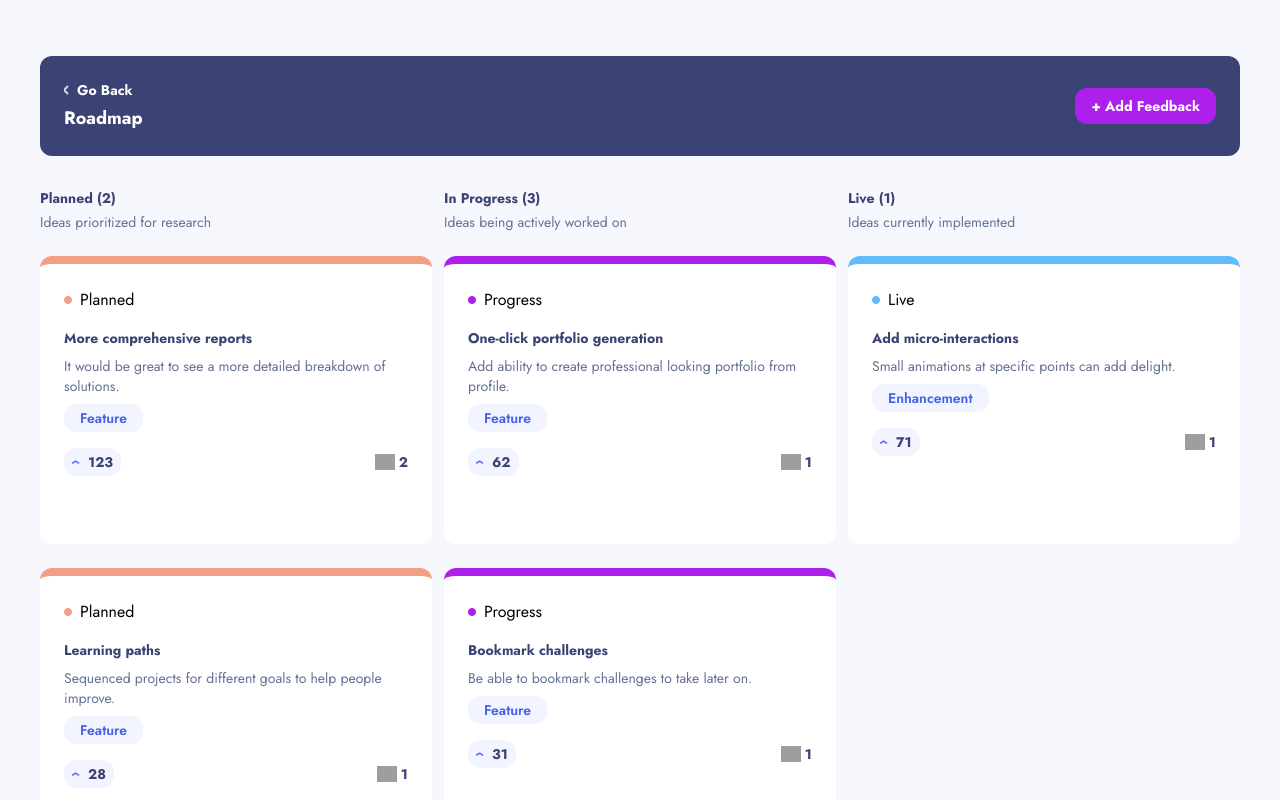
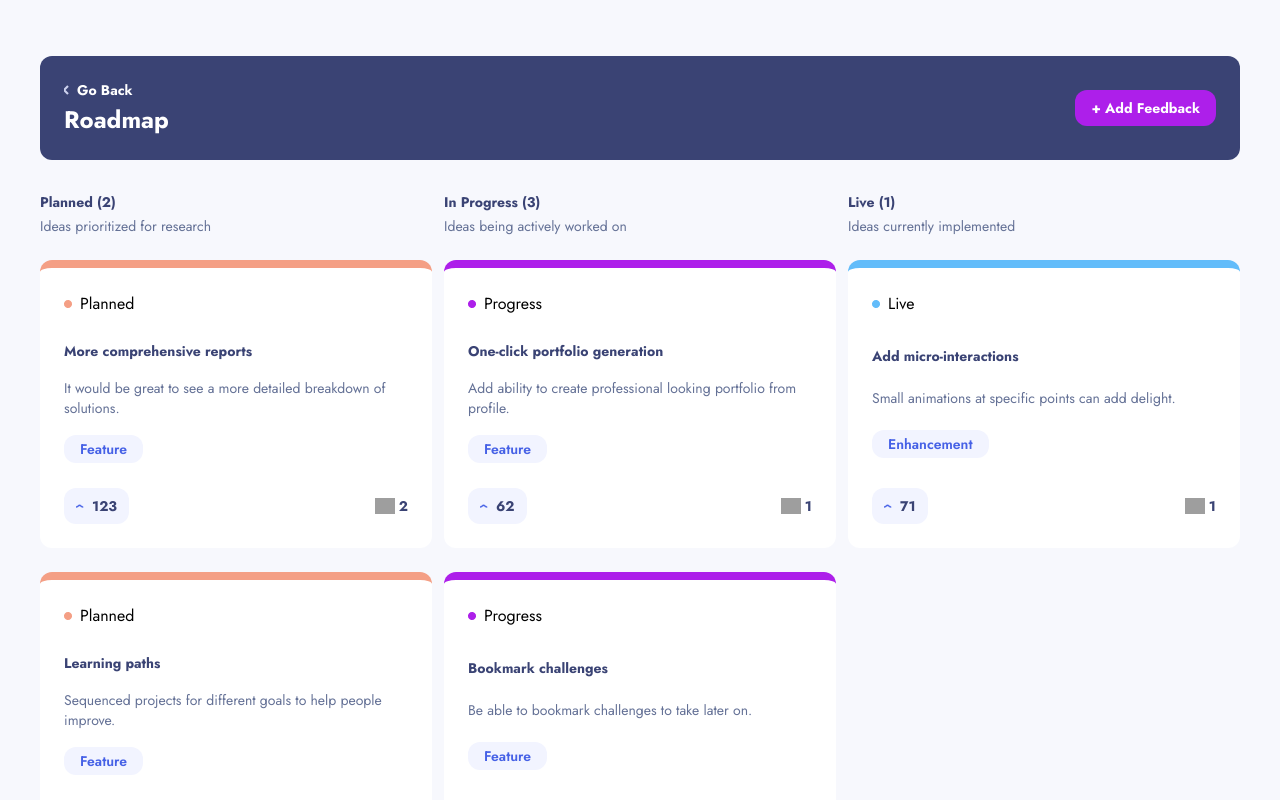
Before and after one commit to TedJenkler/feedback-app-MERN-tailwind, a React (Vite) app: page /roadmap in a window 1280 px wide. Shown: the top 800 px of the page. Built offline with nearby package versions, Linux system fonts and the light colour scheme; grey boxes are pictures that could not be loaded.

Commit message:
tablet done - new comment and feedback bug still remaining

```diff
--- a/src/components/AddNewFeedback.jsx
+++ b/src/components/AddNewFeedback.jsx
@@ -24,7 +24,7 @@ function AddNewFeedback() {
         <p className='text-grey text-sm font-bold'>Go Back</p>
     </Link>
     <div className='flex flex-col text-black mt-5 py-11 px-6 bg-white rounded-xl md:py-14 md:px-12'>
-        <h1 className='text-lg text-blue font-bold mb-6'>Create New Feedback</h1>
+        <h1 className='text-lg text-blue font-bold mb-6 md:text-2xl'>Create New Feedback</h1>
         <h2 className='text-sm text-blue font-bold mb-1'>Feedback Title</h2>
         <p className='text-sm text-grey font-normal mb-4'>Add a short, descriptive headline</p>
         <input onChange={(e) => setTitle(e.target.value)} value={title} className='bg-grey-white2 h-12 mb-6 p-4'></input>
--- a/src/components/DesktopRoadmap.jsx
+++ b/src/components/DesktopRoadmap.jsx
@@ -23,7 +23,7 @@ function DesktopRoadmap() {
             <img src={whiteArrow} alt='back btn' />
             <p className='text-sm font-bold'>Go Back</p>
           </Link>
-          <h1 className='text-lg font-bold'>Roadmap</h1>
+          <h1 className='text-lg font-bold md:text-2xl'>Roadmap</h1>
         </div>
         <Link to="/addfeedback" className='bg-purple text-sm font-bold text-white rounded-xl py-2 px-4'>+ Add Feedback</Link>
       </nav>
@@ -33,15 +33,15 @@ function DesktopRoadmap() {
           <h2 className='text-blue text-sm font-bold mb-1'>Planned ({plannedRequests.length})</h2>
           <p className='text-sm text-grey font-normal mb-6'>Ideas prioritized for research</p>
           {plannedRequests.map((feedback) => (
-            <div key={uuidv4()} className='bg-white mb-6 p-6 rounded-xl border-t-8 border-orange h-72'>
+            <div key={uuidv4()} className='flex flex-col bg-white mb-6 p-6 rounded-xl border-t-8 border-orange h-72 justify-between items-start'>
                 <div className='flex items-center gap-2 mb-4'><img className='h-2 w-2' src={orange} alt="orange oval" /><p>Planned</p></div>
               <h2 className='text-sm font-bold text-blue mb-2'>{feedback.title}</h2>
               <p className='text-grey text-sm font-normal mb-2'>{feedback.description}</p>
               <div className='items-center justify-center bg-grey-white py-1 px-4 rounded-xl text-sm inline-block mb-4'>
                 <p className='text-strong-blue font-semibold'>{feedback.category[0].toLocaleUpperCase() + feedback.category.substr(1)}</p>
               </div>
-              <div className='flex justify-between'>
-                <button className='flex bg-grey-white items-center gap-2 py-1 px-2 rounded-xl'>
+              <div className='flex justify-between w-full'>
+                <button className='flex bg-grey-white items-center gap-2 py-2 px-3 rounded-xl'>
                   <img className='w-2 h-1' src={arrowUp} alt='arrowup' />
                   <p className='text-sm text-blue font-bold'>{feedback.upvotes}</p>
                 </button>
@@ -58,15 +58,15 @@ function DesktopRoadmap() {
           <h2 className='text-blue text-sm font-bold mb-1'>In Progress ({inProgressRequests.length})</h2>
           <p className='text-sm text-grey font-normal mb-6'>Ideas being actively worked on</p>
           {inProgressRequests.map((feedback) => (
-            <div key={uuidv4()} className='bg-white mb-6 p-6 rounded-xl border-t-8 border-purple h-72'>
+            <div key={uuidv4()} className='flex flex-col bg-white mb-6 p-6 rounded-xl border-t-8 border-purple h-72 justify-between items-start'>
                 <div className='flex items-center gap-2 mb-4'><img className='h-2 w-2' src={purple} alt="purple oval" /><p>Progress</p></div>
               <h2 className='text-sm font-bold text-blue mb-2'>{feedback.title}</h2>
               <p className='text-grey text-sm font-normal mb-2'>{feedback.description}</p>
               <div className='items-center justify-center bg-grey-white py-1 px-4 rounded-xl text-sm inline-block mb-4'>
                 <p className='text-strong-blue font-semibold'>{feedback.category[0].toLocaleUpperCase() + feedback.category.substr(1)}</p>
               </div>
-              <div className='flex justify-between'>
-                <button className='flex bg-grey-white items-center gap-2 py-1 px-2 rounded-xl'>
+              <div className='flex justify-between w-full'>
+                <button className='flex bg-grey-white items-center gap-2 py-2 px-3 rounded-xl'>
                   <img className='w-2 h-1' src={arrowUp} alt='arrowup' />
                   <p className='text-sm text-blue font-bold'>{feedback.upvotes}</p>
                 </button>
@@ -83,15 +83,15 @@ function DesktopRoadmap() {
           <h2 className='text-blue text-sm font-bold mb-1'>Live ({liveRequests.length})</h2>
           <p className='text-sm text-grey font-normal mb-6'>Ideas currently implemented</p>
           {liveRequests.map((feedback) => (
-            <div key={uuidv4()} className='bg-white mb-6 p-6 rounded-xl border-t-8 border-light-blue h-72'>
+            <div key={uuidv4()} className='flex flex-col  items-start bg-white mb-6 p-6 rounded-xl border-t-8 border-light-blue h-72 justify-between'>
                 <div className='flex items-center gap-2 mb-4'><img className='h-2 w-2' src={blue} alt="blue oval" /><p>Live</p></div>
               <h2 className='text-sm font-bold text-blue mb-2'>{feedback.title}</h2>
               <p className='text-grey text-sm font-normal mb-2'>{feedback.description}</p>
               <div className='items-center justify-center bg-grey-white py-1 px-4 rounded-xl text-sm inline-block mb-4'>
                 <p className='text-strong-blue font-semibold'>{feedback.category[0].toLocaleUpperCase() + feedback.category.substr(1)}</p>
               </div>
-              <div className='flex justify-between'>
-                <button className='flex bg-grey-white items-center gap-2 py-1 px-2 rounded-xl'>
+              <div className='flex justify-between w-full'>
+                <button className='flex bg-grey-white items-center gap-2 py-2 px-3 rounded-xl'>
                   <img className='w-2 h-1' src={arrowUp} alt='arrowup' />
                   <p className='text-sm text-blue font-bold'>{feedback.upvotes}</p>
                 </button>
--- a/src/components/EditFeedback.jsx
+++ b/src/components/EditFeedback.jsx
@@ -24,7 +24,7 @@ function EditFeedback() {
                 <p className='text-grey text-sm font-bold'>Go Back</p>
         </Link>
         <div className='bg-white flex flex-col rounded-xl p-6 pt-12 md:px-12 md:pt-14 md:pb-10'>
-          <h1 className='text-lg font-bold text-blue mb-6'>Editing '{state.title}'</h1>
+          <h1 className='text-lg font-bold text-blue mb-6 md:text-2xl'>Editing '{state.title}'</h1>
           <h2 className='text-sm text-blue font-bold mb-1'>Feedback Title</h2>
           <p className='text-grey text-sm font-normal mb-4'>Add a short, descriptive headline</p>
           <input onChange={(e) => setTitle(e.target.value)} value={title} className='h-12 bg-grey-white2 p-4 mb-6 rounded-xl text-blue text-sm'></input>
--- a/src/components/NoFeedback.jsx
+++ b/src/components/NoFeedback.jsx
@@ -6,8 +6,8 @@ function NoFeedback() {
   return (
     <div className='flex flex-col bg-white px-6 py-20 mx-6 rounded-xl items-center md:mx-10 md:py-28'>
         <img className='mb-10' src={empty} alt='empty' />
-        <h1 className='mb-4 text-blue font-bold text-lg'>There is no feedback yet.</h1>
-        <p className='mb-6 text-grey text-sm font-normal text-center md:mx-32'>Got a suggestion? Found a bug that needs to be squashed? We love hearing about new ideas to improve our app.</p>
+        <h1 className='mb-4 text-blue font-bold text-lg md:text-2xl'>There is no feedback yet.</h1>
+        <p className='mb-6 text-grey text-sm font-normal text-center md:mx-32 md:text-base'>Got a suggestion? Found a bug that needs to be squashed? We love hearing about new ideas to improve our app.</p>
         <Link to="/addfeedback" className='bg-purple rounded-xl px-4 py-2 font-bold whitespace-nowrap text-white'>+ Add Feedback</Link>
     </div>
   )
```
Also changed, not shown: src/components/FeedbackDisplay.jsx (+7 -7 lines), src/components/Filter.jsx (+6 -6 lines), src/components/SelectedFeedback.jsx (+9 -9 lines).
